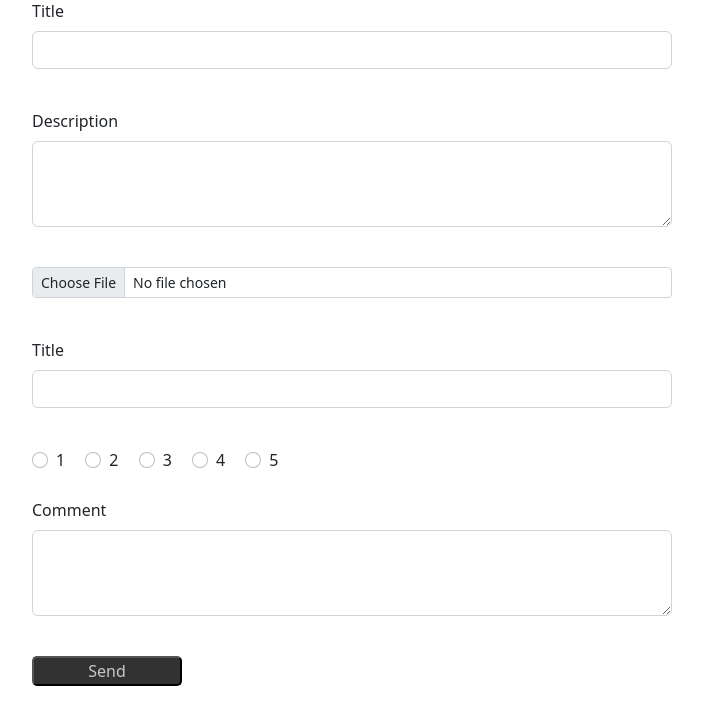
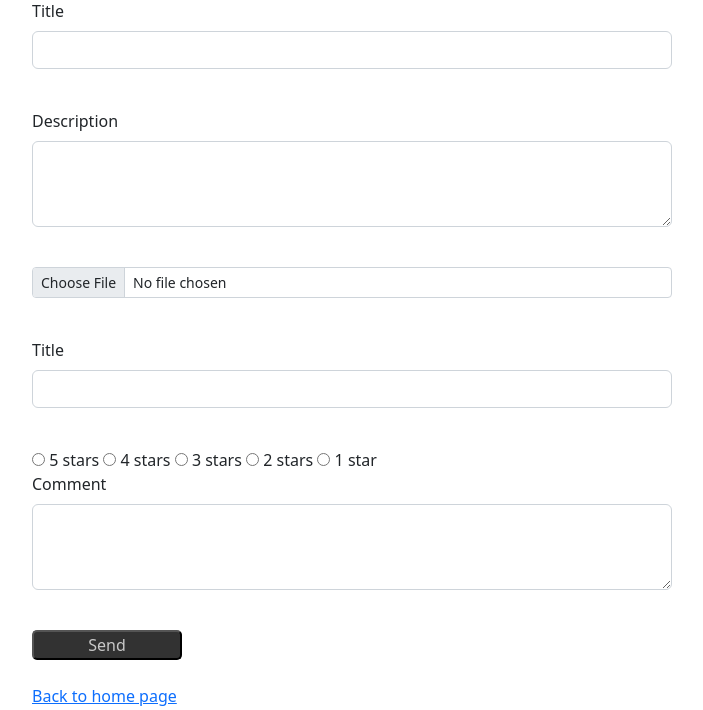
Before and after one commit to Kmenguete/OpenClassroom_project9, a Django app: page /create_new_review/ in a window 1280 px wide; the page is wider, and only the part inside the window is pictured. Shown: the part 129-839 px from the top of that part, without its empty margins (13-716 px from the left). Run offline with Django 4.2, Linux system fonts and the light colour scheme; a user stored in the database is signed in.

Commit message:
working on the create new review(not in response to a ticket) web page

```diff
--- a/litreview/reviews/templates/reviews/create_new_review.html
+++ b/litreview/reviews/templates/reviews/create_new_review.html
@@ -21,28 +21,18 @@
           <label for="exampleFormControlInput3" class="form-label">Title</label>
           <input type="text" class="form-control" id="exampleFormControlInput3" name="headline">
         </div><br>
-        <form id="rating_system" name="rating">
-            <div class="form-check form-check-inline">
-              <input class="form-check-input" type="radio" id="inlineRadio1" value="option1">
-              <label class="form-check-label" for="inlineRadio1">1</label>
-            </div>
-            <div class="form-check form-check-inline">
-              <input class="form-check-input" type="radio" id="inlineRadio2" value="option2">
-              <label class="form-check-label" for="inlineRadio2">2</label>
-            </div>
-            <div class="form-check form-check-inline">
-              <input class="form-check-input" type="radio" id="inlineRadio3" value="option3">
-              <label class="form-check-label" for="inlineRadio3">3</label>
-            </div>
-            <div class="form-check form-check-inline">
-              <input class="form-check-input" type="radio" id="inlineRadio4" value="option3">
-              <label class="form-check-label" for="inlineRadio4">4</label>
-            </div>
-            <div class="form-check form-check-inline">
-              <input class="form-check-input" type="radio" id="inlineRadio5" value="option3">
-              <label class="form-check-label" for="inlineRadio5">5</label>
-            </div>
-        </form><br>
+        <form class="rate" id="rating_system" name="rating">
+        <input type="radio" id="star5" name="rate" value="5" />
+        <label for="star5" title="text">5 stars</label>
+        <input type="radio" id="star4" name="rate" value="4" />
+        <label for="star4" title="text">4 stars</label>
+        <input type="radio" id="star3" name="rate" value="3" />
+        <label for="star3" title="text">3 stars</label>
+        <input type="radio" id="star2" name="rate" value="2" />
+        <label for="star2" title="text">2 stars</label>
+        <input type="radio" id="star1" name="rate" value="1" />
+        <label for="star1" title="text">1 star</label>
+        </form>
         <div class="mb-3">
           <label for="exampleFormControlTextarea3" class="form-label">Comment</label>
           <textarea class="form-control" id="exampleFormControlTextarea3" name="body" rows="3"></textarea>
```
